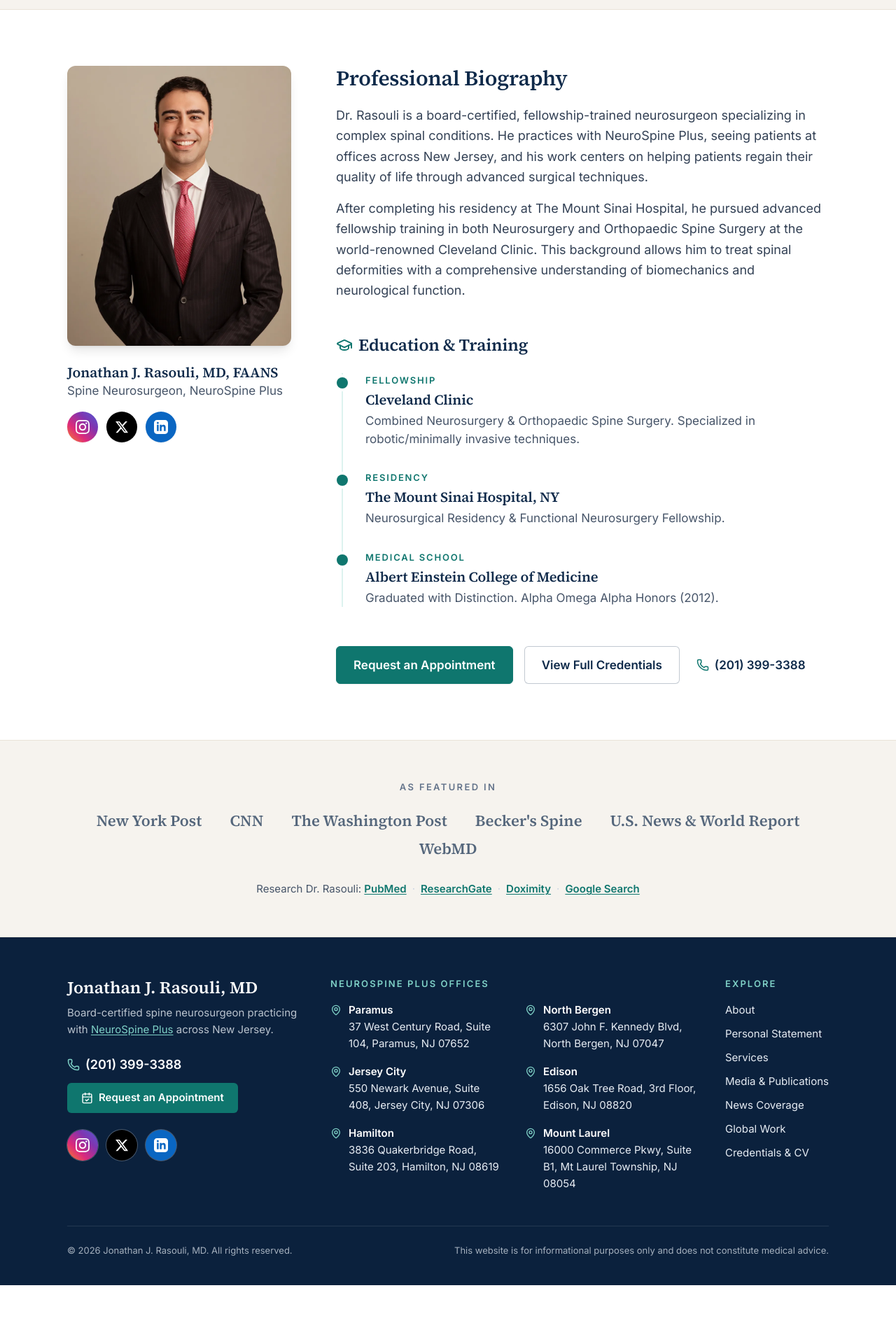
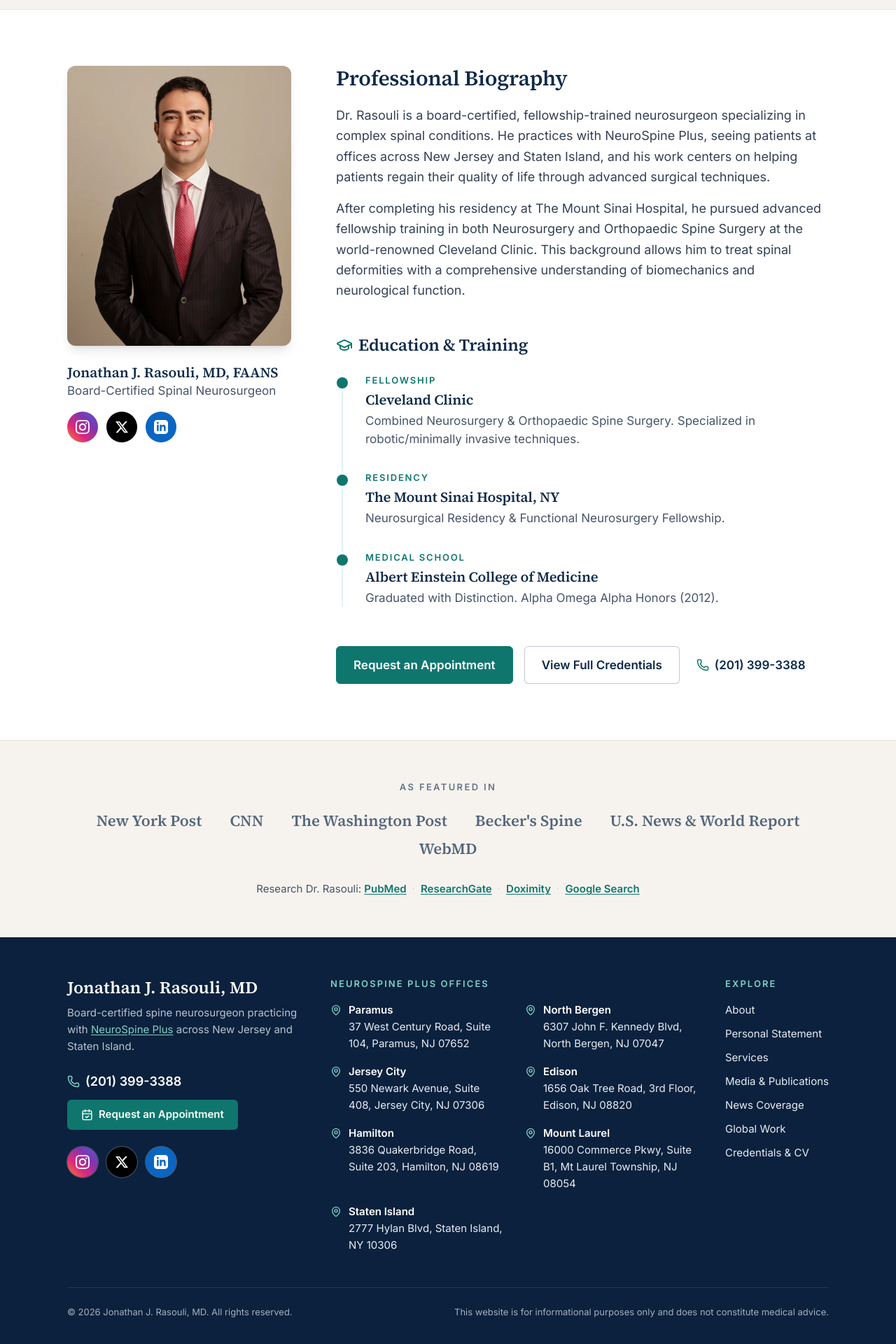
Before and after one commit to jrasouli/Dr-Rasouli-Website-, a React (Vite) app: page /about in a window 1280 px wide. Shown: the part 340-2260 px from the top of the page at 70% size. Before the commit the page ends 2176 px from the top, so only its background shows below. Built offline with nearby package versions, Linux system fonts and the light colour scheme.

Commit message:
Add Staten Island office (2777 Hylan Blvd); NJ + Staten Island copy; About subtitle

```diff
--- a/components/Layout.tsx
+++ b/components/Layout.tsx
@@ -147,7 +147,7 @@
             <div className="lg:col-span-4">
               <p className="font-serif text-2xl font-semibold text-white">Jonathan J. Rasouli, MD</p>
               <p className="mt-2 text-sm text-navy-100/80">Board-certified spine neurosurgeon practicing with{' '}
-                <a href="https://neurospineplus.com" target="_blank" rel="noopener noreferrer" className="text-teal-300 hover:text-white underline underline-offset-2">NeuroSpine Plus</a> across New Jersey.
+                <a href="https://neurospineplus.com" target="_blank" rel="noopener noreferrer" className="text-teal-300 hover:text-white underline underline-offset-2">NeuroSpine Plus</a> across New Jersey and Staten Island.
               </p>
               <div className="mt-6 space-y-3">
                 <a href={TEL} className="flex items-center gap-2 text-white font-semibold text-lg hover:text-teal-300">
@@ -168,7 +168,7 @@
                     <MapPin size={16} className="text-teal-300 shrink-0 mt-1" />
                     <a href={loc.url} target="_blank" rel="noopener noreferrer" className="text-sm leading-6 hover:text-white">
                       <span className="block font-semibold text-white">{loc.city}</span>
-                      {loc.street}, {loc.locality}, NJ {loc.postalCode}
+                      {loc.street}, {loc.locality}, {loc.state} {loc.postalCode}
                     </a>
                   </li>
                 ))}
--- a/constants.tsx
+++ b/constants.tsx
@@ -147,10 +147,11 @@
 export const APPOINTMENT_URL = "https://neurospineplus.com/contact-us/";
 
 export const OFFICE_LOCATIONS = [
-  { city: "Paramus", street: "37 West Century Road, Suite 104", locality: "Paramus", postalCode: "07652", url: "https://neurospineplus.com/locations/paramus/" },
-  { city: "North Bergen", street: "6307 John F. Kennedy Blvd", locality: "North Bergen", postalCode: "07047", url: "https://neurospineplus.com/locations/north-bergen/" },
-  { city: "Jersey City", street: "550 Newark Avenue, Suite 408", locality: "Jersey City", postalCode: "07306", url: "https://neurospineplus.com/locations/jersey-city/" },
-  { city: "Edison", street: "1656 Oak Tree Road, 3rd Floor", locality: "Edison", postalCode: "08820", url: "https://neurospineplus.com/locations/edison/" },
-  { city: "Hamilton", street: "3836 Quakerbridge Road, Suite 203", locality: "Hamilton", postalCode: "08619", url: "https://neurospineplus.com/locations/hamilton/" },
-  { city: "Mount Laurel", street: "16000 Commerce Pkwy, Suite B1", locality: "Mt Laurel Township", postalCode: "08054", url: "https://neurospineplus.com/locations/mount-laurel/" },
+  { city: "Paramus", street: "37 West Century Road, Suite 104", locality: "Paramus", state: "NJ", postalCode: "07652", url: "https://neurospineplus.com/locations/paramus/" },
+  { city: "North Bergen", street: "6307 John F. Kennedy Blvd", locality: "North Bergen", state: "NJ", postalCode: "07047", url: "https://neurospineplus.com/locations/north-bergen/" },
+  { city: "Jersey City", street: "550 Newark Avenue, Suite 408", locality: "Jersey City", state: "NJ", postalCode: "07306", url: "https://neurospineplus.com/locations/jersey-city/" },
+  { city: "Edison", street: "1656 Oak Tree Road, 3rd Floor", locality: "Edison", state: "NJ", postalCode: "08820", url: "https://neurospineplus.com/locations/edison/" },
+  { city: "Hamilton", street: "3836 Quakerbridge Road, Suite 203", locality: "Hamilton", state: "NJ", postalCode: "08619", url: "https://neurospineplus.com/locations/hamilton/" },
+  { city: "Mount Laurel", street: "16000 Commerce Pkwy, Suite B1", locality: "Mt Laurel Township", state: "NJ", postalCode: "08054", url: "https://neurospineplus.com/locations/mount-laurel/" },
+  { city: "Staten Island", street: "2777 Hylan Blvd", locality: "Staten Island", state: "NY", postalCode: "10306", url: "https://www.google.com/maps/search/?api=1&query=2777+Hylan+Blvd%2C+Staten+Island%2C+NY+10306" },
 ];
--- a/pages/About.tsx
+++ b/pages/About.tsx
@@ -57,7 +57,7 @@
               />
               <div className="mt-6 max-w-[360px] mx-auto lg:mx-0">
                 <p className="font-serif text-xl font-semibold text-navy-800">Jonathan J. Rasouli, MD, FAANS</p>
-                <p className="text-slate-600">Spine Neurosurgeon, NeuroSpine Plus</p>
+                <p className="text-slate-600">Board-Certified Spinal Neurosurgeon</p>
                 <SocialButtons className="mt-4" />
               </div>
             </div>
@@ -68,7 +68,7 @@
               <h2 className="text-3xl font-semibold text-navy-800 mb-5">Professional Biography</h2>
               <div className="space-y-4 text-lg text-slate-700 leading-relaxed">
                 <p>
-                  Dr. Rasouli is a board-certified, fellowship-trained neurosurgeon specializing in complex spinal conditions. He practices with NeuroSpine Plus, seeing patients at offices across New Jersey, and his work centers on helping patients regain their quality of life through advanced surgical techniques.
+                  Dr. Rasouli is a board-certified, fellowship-trained neurosurgeon specializing in complex spinal conditions. He practices with NeuroSpine Plus, seeing patients at offices across New Jersey and Staten Island, and his work centers on helping patients regain their quality of life through advanced surgical techniques.
                 </p>
                 <p>
                   After completing his residency at The Mount Sinai Hospital, he pursued advanced fellowship training in both Neurosurgery and Orthopaedic Spine Surgery at the world-renowned Cleveland Clinic. This background allows him to treat spinal deformities with a comprehensive understanding of biomechanics and neurological function.
--- a/pages/Credentials.tsx
+++ b/pages/Credentials.tsx
@@ -58,7 +58,7 @@
               <SectionTitle icon={Briefcase}>Current Practice</SectionTitle>
               <div className="rounded-xl border border-teal-100 bg-teal-50/60 p-6">
                 <h3 className="text-xl font-semibold text-navy-800">Spine Neurosurgeon, NeuroSpine Plus</h3>
-                <p className="mt-1 text-slate-700">Offices in {OFFICE_LOCATIONS.map((l) => l.city).join(', ').replace(/, ([^,]*)$/, ', and $1')}, New Jersey.</p>
+                <p className="mt-1 text-slate-700">Offices in {OFFICE_LOCATIONS.filter((l) => l.state === 'NJ').map((l) => l.city).join(', ')}, New Jersey, and Staten Island, New York.</p>
                 <p className="mt-4 text-xs font-semibold uppercase tracking-[0.14em] text-slate-500">Hospital affiliations</p>
                 <ul className="mt-2 space-y-1 text-slate-700">
                   <li>Hudson Regional Hospital, Secaucus, NJ</li>
--- a/pages/Home.tsx
+++ b/pages/Home.tsx
@@ -13,13 +13,13 @@
 const clinicLocations = OFFICE_LOCATIONS.map((loc) => ({
   "@type": "MedicalClinic",
   "name": `NeuroSpine Plus - ${loc.city}`,
-  "url": loc.url,
+  ...(loc.url.includes('neurospineplus.com') ? { "url": loc.url } : {}),
   "telephone": "+1-201-399-3388",
   "address": {
     "@type": "PostalAddress",
     "streetAddress": loc.street,
     "addressLocality": loc.locality,
-    "addressRegion": "NJ",
+    "addressRegion": loc.state,
     "postalCode": loc.postalCode,
     "addressCountry": "US"
   }
@@ -414,17 +414,17 @@
             center
             eyebrow="Locations"
             title="Office Locations"
-            lead={<>Dr. Rasouli practices with <a href="https://neurospineplus.com" target="_blank" rel="noopener noreferrer" className="text-teal-700 font-semibold underline underline-offset-2 hover:text-navy-800">NeuroSpine Plus</a>, seeing patients at offices across New Jersey in Paramus, North Bergen, Jersey City, Edison, Hamilton, and Mount Laurel.</>}
+            lead={<>Dr. Rasouli practices with <a href="https://neurospineplus.com" target="_blank" rel="noopener noreferrer" className="text-teal-700 font-semibold underline underline-offset-2 hover:text-navy-800">NeuroSpine Plus</a>, seeing patients at offices in Paramus, North Bergen, Jersey City, Edison, Hamilton, and Mount Laurel, New Jersey, and on Staten Island, New York.</>}
           />
           <div className="mt-12 grid grid-cols-1 sm:grid-cols-2 lg:grid-cols-3 gap-5">
             {OFFICE_LOCATIONS.map((loc) => (
               <a key={loc.city} href={loc.url} target="_blank" rel="noopener noreferrer" className="bg-white rounded-xl border border-sand-200 p-6 flex gap-4 hover:border-teal-700/40 hover:shadow-sm transition">
                 <MapPin className="text-teal-700 shrink-0 mt-1" size={22} />
                 <div>
-                  <h3 className="text-lg font-semibold text-navy-800">{loc.city}, NJ</h3>
+                  <h3 className="text-lg font-semibold text-navy-800">{loc.city}, {loc.state}</h3>
                   <address className="not-italic text-slate-600 leading-relaxed mt-1">
                     {loc.street}<br />
-                    {loc.locality}, NJ {loc.postalCode}
+                    {loc.locality}, {loc.state} {loc.postalCode}
                   </address>
                 </div>
               </a>
--- a/pages/Services.tsx
+++ b/pages/Services.tsx
@@ -63,7 +63,7 @@
     <div className="bg-white">
       <SEO
         title="Spine Surgery Services | Minimally Invasive & Robotic Surgery | Dr. Rasouli NJ"
-        description="Dr. Rasouli offers complex spinal deformity correction, minimally invasive spine surgery, robotic-assisted procedures, adult scoliosis treatment, and more in New Jersey."
+        description="Dr. Rasouli offers complex spinal deformity correction, minimally invasive spine surgery, robotic-assisted procedures, adult scoliosis treatment, and more in New Jersey and Staten Island."
         canonicalPath="/services"
         schema={faqSchema}
         breadcrumbs={[
@@ -129,7 +129,7 @@
             </div>
             <div className="rounded-xl bg-navy-800 text-white p-6">
               <h2 className="text-xl font-semibold mb-2">Schedule a consultation</h2>
-              <p className="text-navy-100/85 mb-5">Appointments are available at six NeuroSpine Plus offices across New Jersey.</p>
+              <p className="text-navy-100/85 mb-5">Appointments are available at seven NeuroSpine Plus offices across New Jersey and Staten Island.</p>
               <ButtonLink href={APPOINTMENT_URL} className="w-full">Request an Appointment</ButtonLink>
               <a href="tel:2013993388" className="mt-4 flex items-center justify-center gap-2 font-semibold text-white hover:text-teal-300">
                 <Phone size={18} className="text-teal-300" /> (201) 399-3388
--- a/pages/Statement.tsx
+++ b/pages/Statement.tsx
@@ -8,7 +8,7 @@
     <div className="bg-white">
       <SEO
         title="About Dr. Jonathan Rasouli | Philosophy & Approach | Spine Neurosurgeon NJ"
-        description="Learn about Dr. Jonathan Rasouli's patient-first philosophy and commitment to treating every patient with precision and compassion. Board-certified neurosurgeon in New Jersey."
+        description="Learn about Dr. Jonathan Rasouli's patient-first philosophy and commitment to treating every patient with precision and compassion. Board-certified neurosurgeon serving New Jersey and Staten Island."
         canonicalPath="/statement"
         breadcrumbs={[
           { name: "Home", item: "/" },
```
